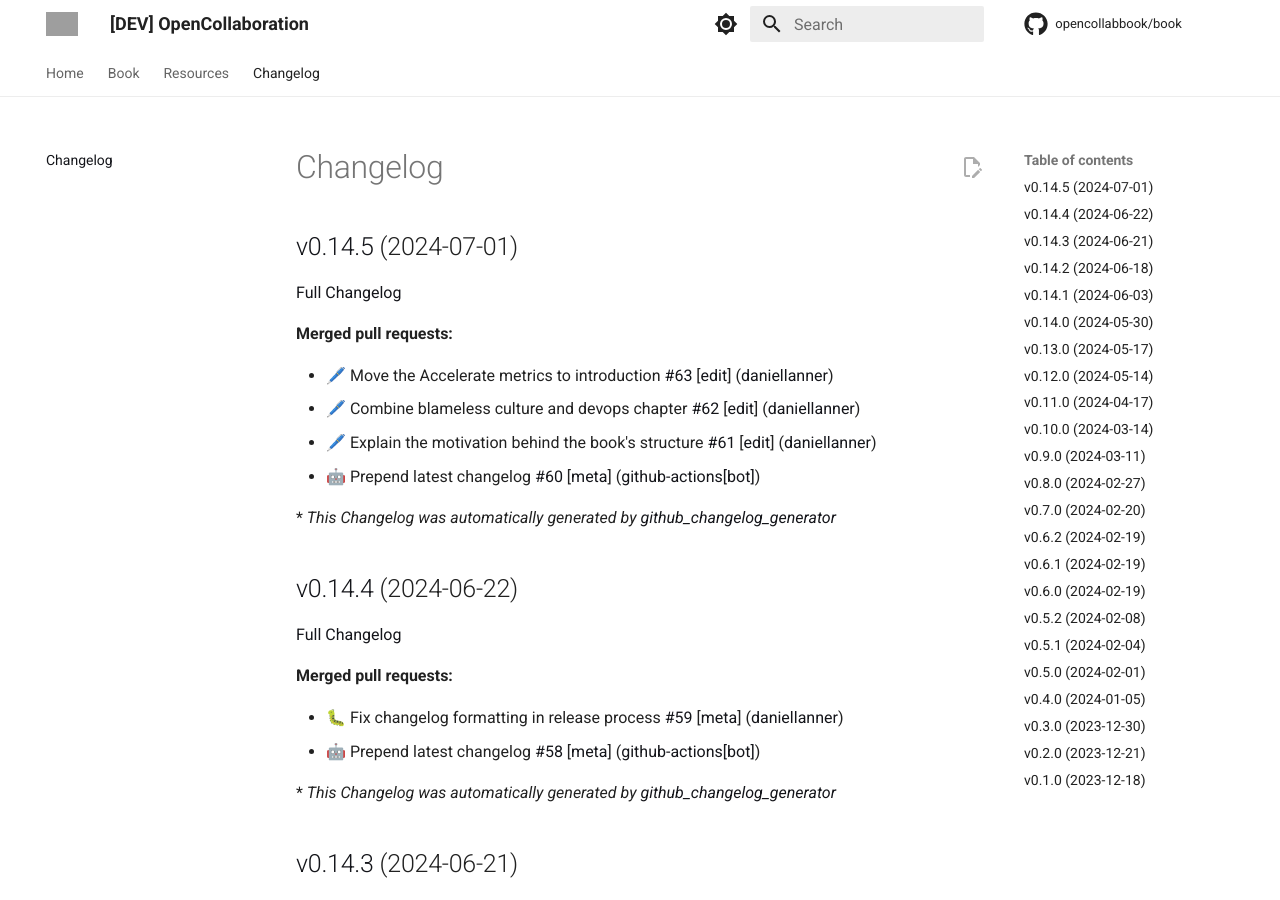
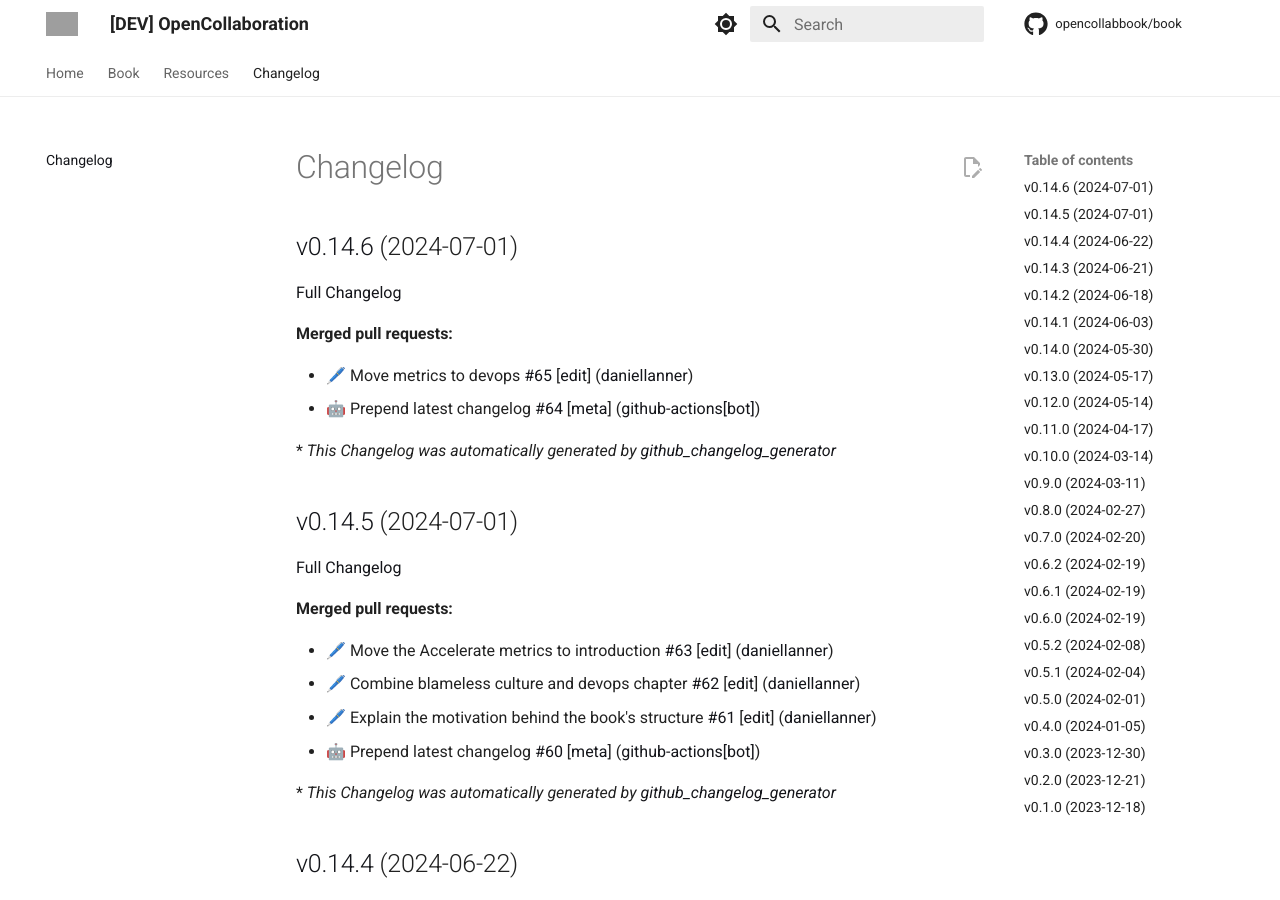
Before and after one commit to engineering-collaboration/book, an MkDocs documentation site: the page built from docs/changelog.md, in a window 1280 px wide and 900 px high. Built offline with MkDocs 1.6.1 and Material for MkDocs 9.7.7, drawn with Linux system fonts in a browser that asks for light colours; comment, search, counter and statistics services are not loaded; grey boxes are pictures that could not be loaded.

Commit message:
[create-pull-request] automated change (#66)
Co-authored-by: daniellanner <1517594+daniellanner@users.noreply.github.com>

```diff
--- a/docs/changelog.md
+++ b/docs/changelog.md
@@ -1,4 +1,17 @@
 # Changelog
+
+## [v0.14.6](https://github.com/opencollabbook/book/tree/v0.14.6) (2024-07-01)
+
+[Full Changelog](https://github.com/opencollabbook/book/compare/v0.14.5...v0.14.6)
+
+**Merged pull requests:**
+
+- 🖊️ Move metrics to devops [\#65](https://github.com/opencollabbook/book/pull/65) [[edit](https://github.com/opencollabbook/book/labels/edit)] ([daniellanner](https://github.com/daniellanner))
+- 🤖 Prepend latest changelog [\#64](https://github.com/opencollabbook/book/pull/64) [[meta](https://github.com/opencollabbook/book/labels/meta)] ([github-actions[bot]](https://github.com/apps/github-actions))
+
+
+
+\* *This Changelog was automatically generated by [github_changelog_generator](https://github.com/github-changelog-generator/github-changelog-generator)*
 
 ## [v0.14.5](https://github.com/opencollabbook/book/tree/v0.14.5) (2024-07-01)
 
```
